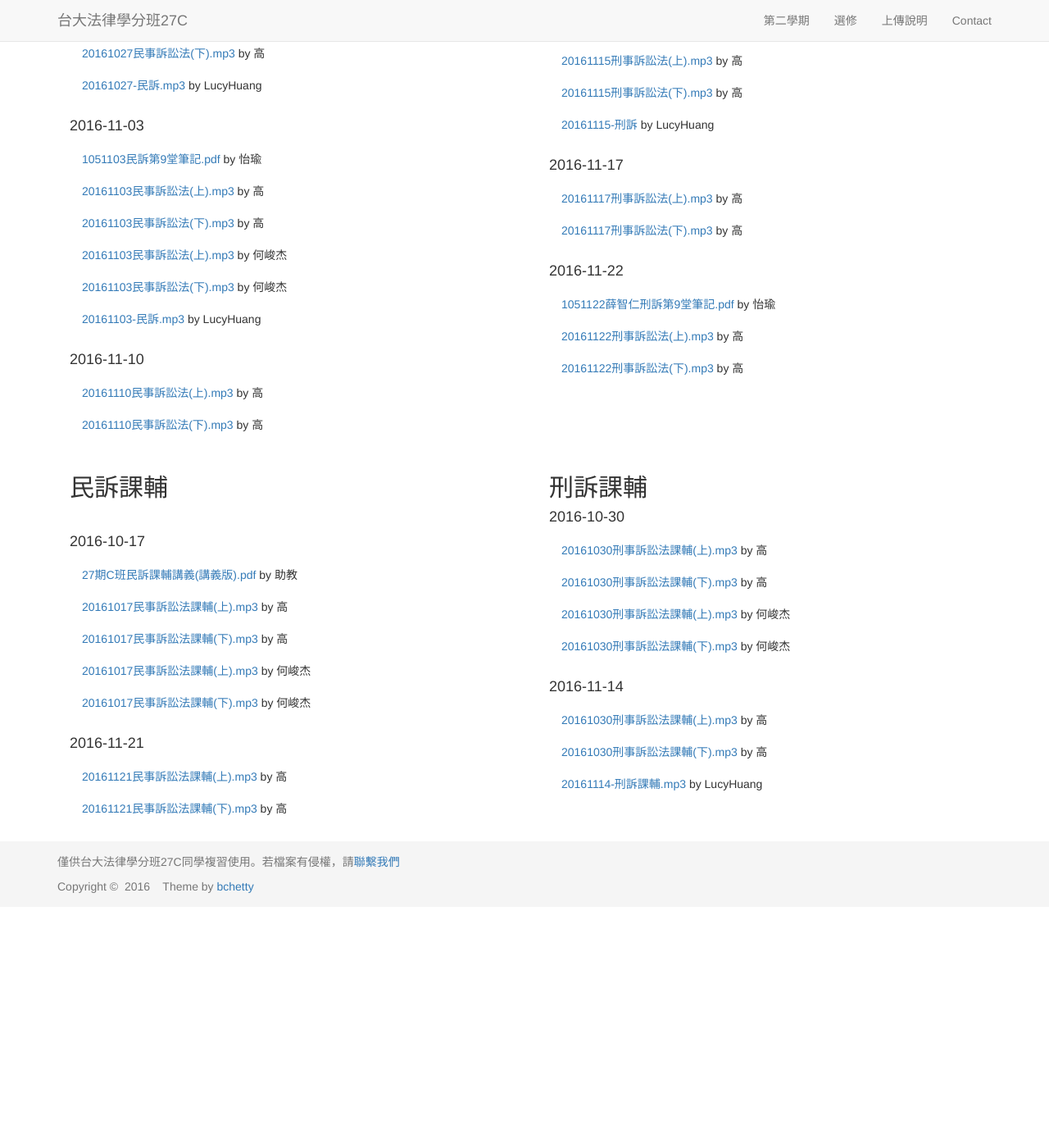
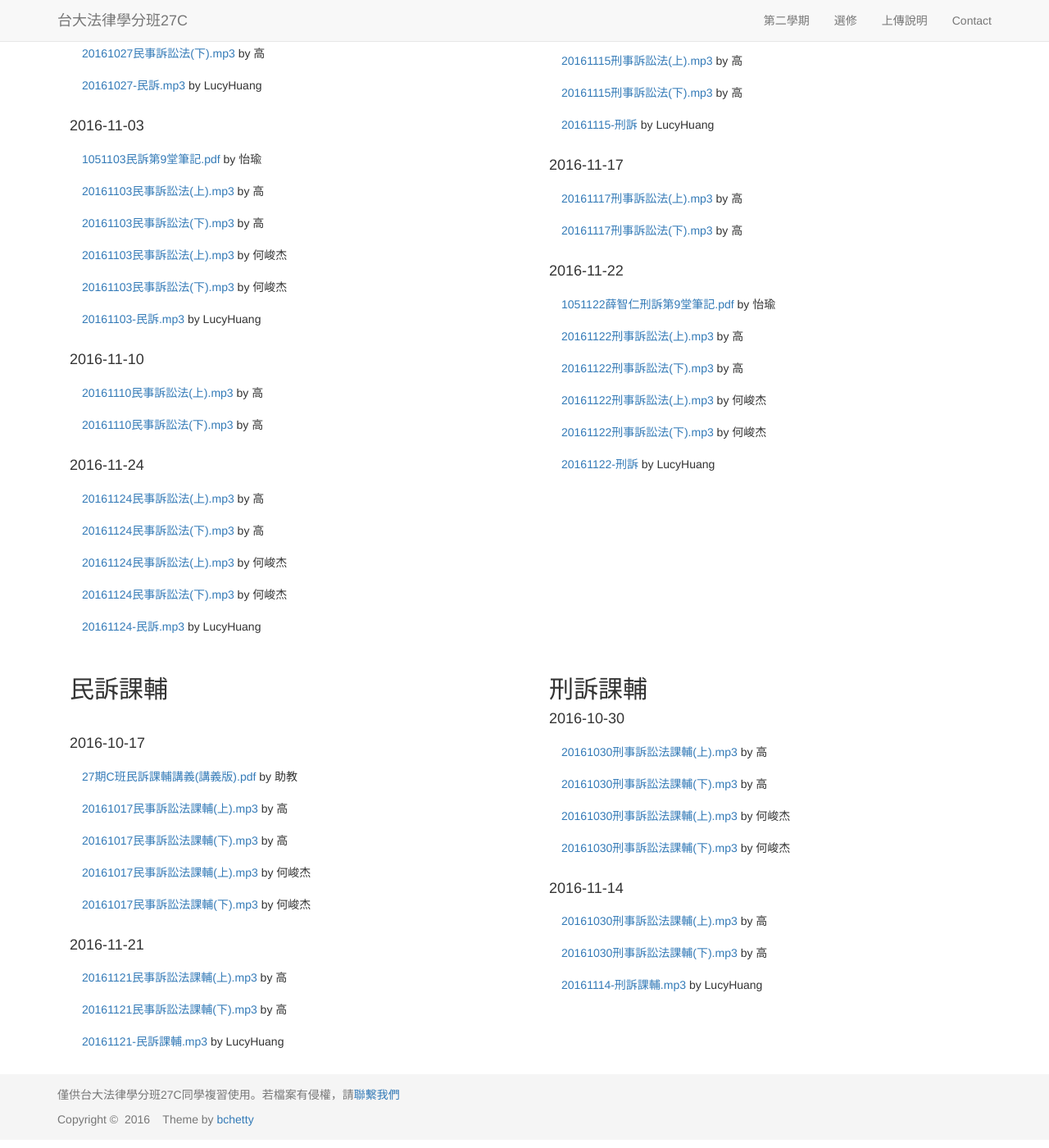
Before and after one commit to maxmilian/ntu_specs_law, a Jekyll site: the page built from semester2/index.html, in a window 1280 px wide and 1400 px high, scrolled down 2024 px. Shown: the whole window at 82% size. Built offline with Jekyll 4.4.1, drawn with Linux system fonts in a browser that asks for light colours; nearby versions of some CDN libraries; before the commit the page ends 3140 px from its top, so only the background shows below that.

Commit message:
add records

```diff
--- a/elective/index.html
+++ b/elective/index.html
@@ -32,6 +32,10 @@ layout: template1
       <h4>2016-11-16</h4>
       <ul class="list-group">
         <li class="list-group-item"><a href="{{ site.intellectual_property_record }}/Huang_7.mp3">20161116-智財.mp3</a> by LucyHuang</li>
+      </ul>
+      <h4>2016-11-23</h4>
+      <ul class="list-group">
+        <li class="list-group-item"><a href="{{ site.intellectual_property_record }}/Huang_8.mp3">20161123-智財.mp3</a> by LucyHuang</li>
       </ul>
     </div>
     <div class="col-md-6">
--- a/semester2/index.html
+++ b/semester2/index.html
@@ -88,6 +88,14 @@ layout: template1
         <li class="list-group-item"><a href="{{ site.civil_procedure_record }}/Kao_10_1.mp3">20161110民事訴訟法(上).mp3</a> by 高</li>
         <li class="list-group-item"><a href="{{ site.civil_procedure_record }}/Kao_10_2.mp3">20161110民事訴訟法(下).mp3</a> by 高</li>
       </ul>
+      <h4>2016-11-24</h4>
+      <ul class="list-group">
+        <li class="list-group-item"><a href="{{ site.civil_procedure_record }}/Kao_11_1.mp3">20161124民事訴訟法(上).mp3</a> by 高</li>
+        <li class="list-group-item"><a href="{{ site.civil_procedure_record }}/Kao_11_2.mp3">20161124民事訴訟法(下).mp3</a> by 高</li>
+        <li class="list-group-item"><a href="{{ site.civil_procedure_record }}/Ho_11_1.mp3">20161124民事訴訟法(上).mp3</a> by 何峻杰</li>
+        <li class="list-group-item"><a href="{{ site.civil_procedure_record }}/Ho_11_2.mp3">20161124民事訴訟法(下).mp3</a> by 何峻杰</li>
+        <li class="list-group-item"><a href="{{ site.civil_procedure_record }}/Huang_11.mp3">20161124-民訴.mp3</a> by LucyHuang</li>
+      </ul>
     </div>
     <div class="col-md-6">
       <h2>刑事訴訟法</h2>
@@ -168,6 +176,9 @@ layout: template1
         <li class="list-group-item"><a href="/ntu_specs_law/semester2/criminal_procedure/doc/criminal_procedure_10.pdf">1051122薛智仁刑訴第9堂筆記.pdf</a> by 怡瑜</li>
         <li class="list-group-item"><a href="{{ site.criminal_procedure_record }}/Kao_10_1.mp3">20161122刑事訴訟法(上).mp3</a> by 高</li>
         <li class="list-group-item"><a href="{{ site.criminal_procedure_record }}/Kao_10_2.mp3">20161122刑事訴訟法(下).mp3</a> by 高</li>
+        <li class="list-group-item"><a href="{{ site.criminal_procedure_record }}/Ho_10_1.mp3">20161122刑事訴訟法(上).mp3</a> by 何峻杰</li>
+        <li class="list-group-item"><a href="{{ site.criminal_procedure_record }}/Ho_10_2.mp3">20161122刑事訴訟法(下).mp3</a> by 何峻杰</li>
+        <li class="list-group-item"><a href="{{ site.criminal_procedure_record }}/Huang_10.mp3">20161122-刑訴</a> by LucyHuang</li>
       </ul>
     </div>
   </div>
@@ -187,6 +198,7 @@ layout: template1
       <ul class="list-group">
         <li class="list-group-item"><a href="{{ site.civil_procedure_ra_record }}/Kao_2_1.mp3">20161121民事訴訟法課輔(上).mp3</a> by 高</li>
         <li class="list-group-item"><a href="{{ site.civil_procedure_ra_record }}/Kao_2_2.mp3">20161121民事訴訟法課輔(下).mp3</a> by 高</li>
+        <li class="list-group-item"><a href="{{ site.civil_procedure_ra_record }}/Huang_2.mp3">20161121-民訴課輔.mp3</a> by LucyHuang</li>
       </ul>
     </div>
     <div class="col-md-6">
```
